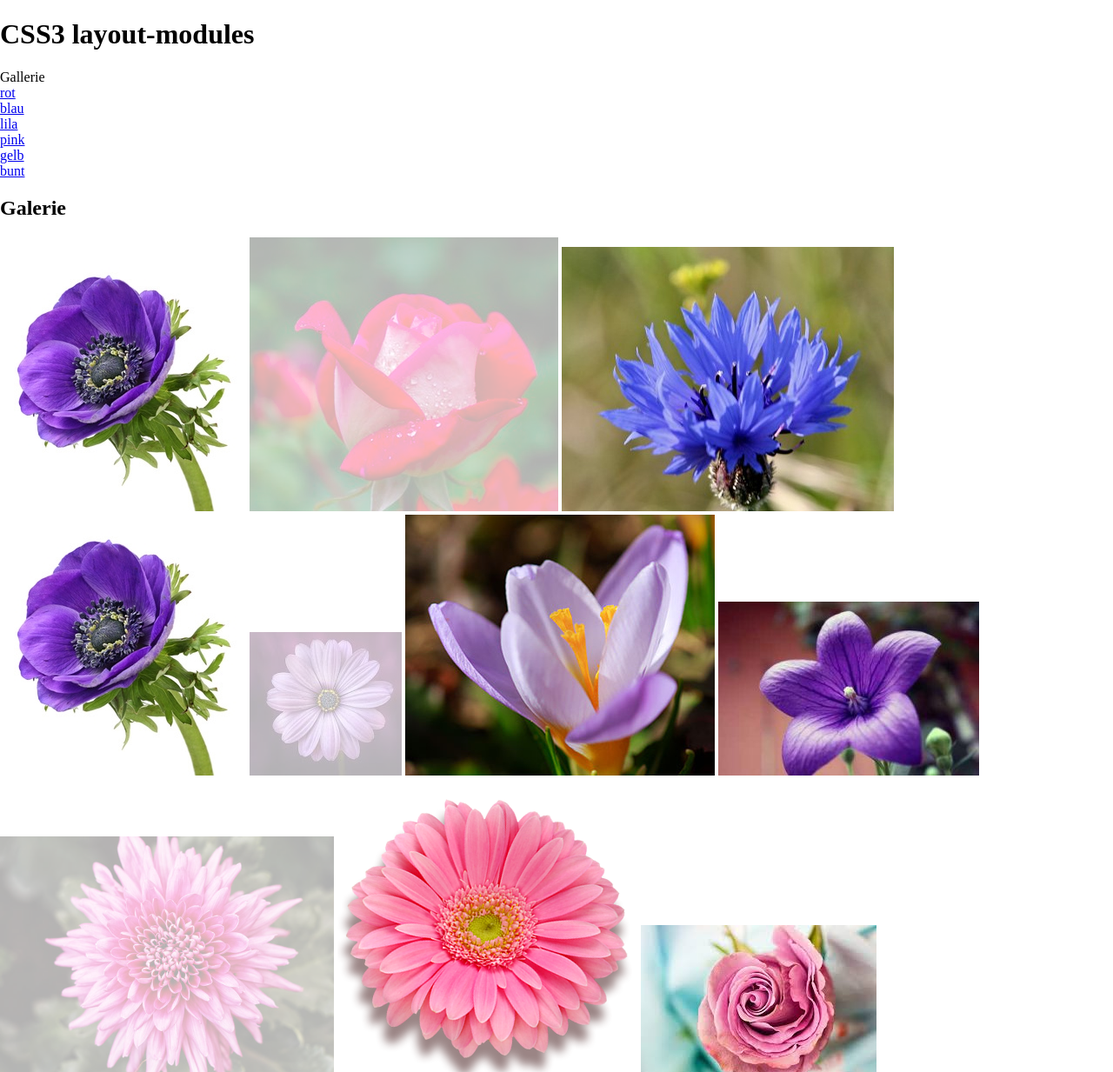
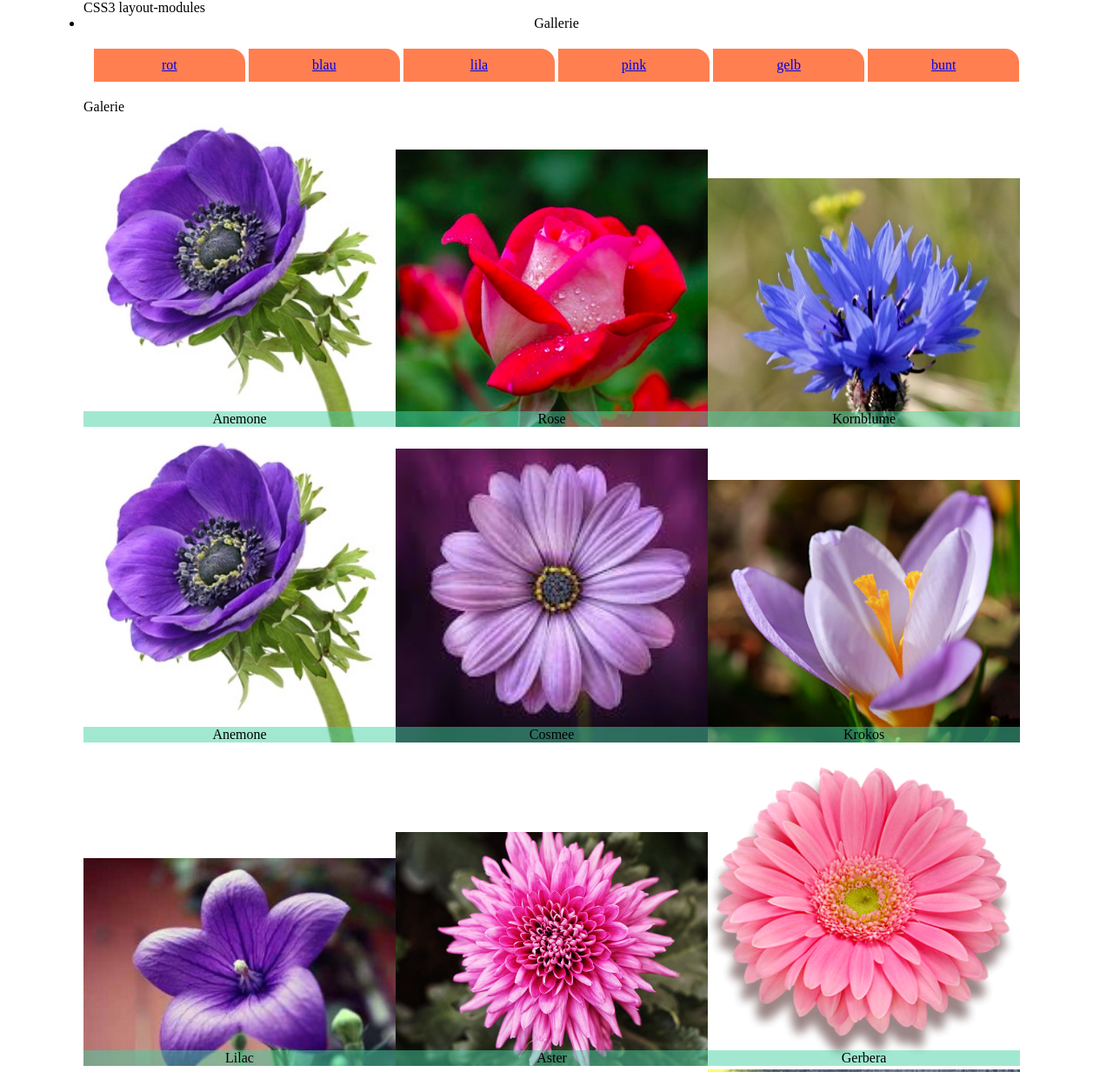
Before and after one commit to pzuschlag/beuth_frontend-design-web, a plain HTML site: page aufgabe3_CSS3_box-sizing, block, inline, float, position/blume.html in a window 1280 px wide. Shown: the top 1233 px of the page at 87% size. Drawn offline with Linux system fonts and the light colour scheme.

Commit message:
aufgabe3 - Aufgaben bearbeitet

```diff
--- a/aufgabe3_CSS3_box-sizing, block, inline, float, position/blume.html
+++ b/aufgabe3_CSS3_box-sizing, block, inline, float, position/blume.html
@@ -4,7 +4,6 @@
 <head>
     <meta charset="utf-8" />
     <title>aufgabe3</title>
-    <link rel="stylesheet" href="styles/styles.css">
     <link rel="stylesheet" href="styles/blockFloatPos.css">
 </head>
 
@@ -25,18 +24,54 @@
         <section>
             <h2>Galerie</h2>
             <div>
+                <div>
                     <img src="img/anemone.jpg" alt="Bild einer Anemone">
+                    <span>Anemone</span>
+                </div><!--
+            --><div>
                     <img src="img/rose1.jpg" alt="Bild einer Rose">
+                    <span>Rose</span>
+                </div><!--
+            --><div>
                     <img src="img/kornblume.jpg" alt="Bild einer Kornblume">
+                    <span>Kornblume</span>
+                </div><!--
+            --><div>
                     <img src="img/anemone.jpg" alt="Bild einer Anemone">
+                    <span>Anemone</span>
+                </div><!--
+            --><div>
                     <img src="img/cosmee.jpg" alt="Bild einer Cosmee">
+                    <span>Cosmee</span>
+                </div><!--
+            --><div>
                     <img src="img/krokos.jpg" alt="Bild einer Krokos">
+                    <span>Krokos</span>
+                </div><!--
+            --><div>
                     <img src="img/lilac.jpg" alt="Bild einer Lilac">
+                    <span>Lilac</span>
+                </div><!--
+            --><div>
                     <img src="img/aster.jpg" alt="Bild einer Aster">
+                    <span>Aster</span>
+                </div><!--
+            --><div>
                     <img src="img/gerbera.png" alt="Bild einer Gerbera">
+                    <span>Gerbera</span>
+                </div><!--
+            --><div>
                     <img src="img/rose2.jpg" alt="Bild einer Rose">
+                    <span>Rose</span>
+                </div><!--
+            --><div>
                     <img src="img/seeanemone.jpg" alt="Bild einer Seeanemone">
+                    <span>Seeanemone</span>
+                </div><!--
+            --><div>
                     <img src="img/colorful.jpg" alt="Bild einer bunten Blume">
+                    <span>Eine bunte Blume</span>
+                </div>
             </div>
         </section>
 
@@ -65,7 +100,7 @@
                 <h3>Die Blauen</h3>
                 <p>Wenn du vergnügt sein willst, umgib dich mit Freunden, wenn du glücklich sein willst, umgib dich mit
                     Blumen.</p>
-                <a href="#top" ></a>
+                <a href="#top"></a>
             </article>
 
             <article id="purple">
@@ -76,7 +111,7 @@
                     Glockenköarticlefchen heben muß, zu lauschen, es kann über die Wonnen der Rosenzeit gehen.
                     Erinnerung, Sehnsucht, Hoffnung sind die Begleiter der ersten Frühlingsboten und Sehnsucht beglückt
                     oft mehr als Besitz.</p>
-                <a href="#top" ></a>
+                <a href="#top"></a>
             </article>
 
             <article id="pink">
@@ -90,13 +125,13 @@
             <article id="yellow">
                 <h3> Die Gelben </h3>
                 <p>Blumen, die wir selten sehen, haben es uns angetan. Wir bewundern Orchideen und verachten Löwenzahn.</p>
-                <a href="#top" ></a>
+                <a href="#top"></a>
             </article>
 
             <article id="colorful">
                 <h3>Die Bunten</h3>
                 <p>Blumen müssen nicht schön sein. Sie sind es.</p>
-                <a href="#top" ></a>
+                <a href="#top"></a>
             </article>
 
         </section>
--- a/aufgabe3_CSS3_box-sizing, block, inline, float, position/styles/blockFloatPos.css
+++ b/aufgabe3_CSS3_box-sizing, block, inline, float, position/styles/blockFloatPos.css
@@ -6,41 +6,114 @@ padding, Grundgrößen Schrift, maximale oder minimale Größen.
 */
 
 /*Erklären Sie kurz, was die Eigenschaft box-sizing bewirkt. Auf welche anderen properties hat es eine Auswirkung?*/
+/*
+Die Eigenschaft box-sizing wird verwendet, um das Standard CSS Boxmodell zu verändern.
+Das Boxmodell wird dazu verwendet um Breiten und Höhen von Elementen zu berechnen.
+Werte:  * content-box
+        > Dies ist der Default-Wert. Die Eigenschaften Breite und Höhe ergben sich hierbei allein aus den Angaben des
+          Elements, border, margin und padding werden hierbei nicht berücksichctig.
+
+        * border-box
+        > Die Angaben für Höhe und Breite berücksichtigen hierbei auch die Werte für padding und border, die Angaben
+          für margin haben weiterhin keine Auswirkungen.
+*/
 
 /*Verwenden Sie den Wert border-box für box-sizing.*/
-
-
+* {
+    box-sizing: border-box;
+}
 
 /*reset*/
-
+* {
+    margin: 0;
+    padding: 0;
+    font-weight: inherit;
+    font-style: inherit;
+    font-size: 100%;
+    font-family: inherit;
+}
 
 /*
 Arrangieren Sie die Links nebeneinander über die Eigenschaft display: block|inline|inline-block
 Nehmen Sie für jedes <li> die größtmögliche Breite ein und verteilen Sie sie gleichmäßig über die gesamte Breite.
 Geben Sie eine Hintergrundfarbe für die <li> und runden Sie die rechte obere Ecke leicht ab.
 */
+ul {
+    text-align:center;
+}
 
-
+li:not(:first-child)  {
+    display: inline-block;
+    background-color: rgba(255, 127, 80);
+    border-radius: 0 1em 0 0;
+    width: 16%;
+    margin: 20px 0;
+    padding: 10px;
+}
 
 /*
 Legen Sie dasselbe Arrangement für die <li> fest, diesmal mit der Eigenschaft float.
 */
+/* ul {
+    text-align: center;
+}
+
+li:not(:first-child)  {
+    float: left;
+    background-color: rgba(255, 127, 80);
+    border-radius: 0 1em 0 0;
+    width: 16%;
+    margin: 20px 2px;
+    padding: 10px;
+    list-style: none;
+} */
 
 /*
 <img> sind inline-Elemente. Grundsätzlich können inline-Elemente keine Größenangaben annehmen.
-Warum geht das bei <img> aber doch?
+Warum geht das bei <img> aber doch? */
+/*
+Bei img handet es sich um eine sogenanntes "replaced inline element". Im Grunde ist es beides, bzw. genauer ist es ein
+"inline block" Element. Das bedeutet, dass es sich zwar inline wie Text verhält, aber trotzdem eine Breite und Höhe wie
+ein Blockelemente hat. In CSS besteht die Möglichkeit ein anzuzeigendes Element die Eigenschaft "Inline-Block" zu geben,
+um das Verhalten von Bildern zu replizieren.
 */
 
 /*
 position:
 Welche Werte gibt es, was bewirken sie?
 Erklären Sie kurz Wirkungsweise und Bezugspunkt.
+
+Die "position" Eigenschaft legt die Positionsart eines Elements fest.
+Für die Positionierung selbst werden die Eigenschaften top, right, bottom oder left verwendet.
+Position:   * static
+            > Default-Wert. Das Element befindet sich im normalen "Fluss". Die Eigenschaften top, right, bottom oder left
+              haben keine Auswirkungen.
+            * relative
+            > Relative positionierung in der document order. Das Element wird vom normalen Fluss aus verschoben und hat
+              keinen Einfluss auf andere Elemente, da an der ursprünglichen Position Platz gelassen wird.
+            * fixed
+            > Fixed im Viewport, hierbei handelt es sich auch um eine absolute positionierung. Die Verschiebung orientiert
+              sich am Viewport. Das Element wird aus dem normalen Fluss gelöst und bleibt auch beim Scrollen an seiner fest
+              definierten Position.
+            * absolute
+            > Absolute position im relativen Context. Das Element wird aus dem normalen Fluss gelöst und unabhängig verschoben.
+              Dabei können andere Elemente verdeckt werden. Diese verhalten sich so, als ob das Element nicht vorhanden wäre
+              und lassen keinen Platz für das Element.
+            * sticky
+            > Eine Mischung zwischen fixed und relative: Das Element wird vom normalen Fluss aus verschoben und hat keinen
+              Einfluss auf andere Elemente, solange es sich innerhalb des Viewports befindet. Sobald es sich ausserhalb befindet,
+              wird das Element aus dem normalen Fluss gelöst und bleibt so beim Scrollen an seiner fest definierten Position.
+            * inherit
+            > Der Wert wird vom Elternelement geerbt.
 */
 
 /*
 Ergänzen Sie das HTML-Dokument wie folgt:
 Jedes Blumenbild bekommt einen dazugehörigen Text mit dem Namen der Blume.
-Welches Element würden Sie verwenden? Warum?
+Welches Element würden Sie verwenden? Warum? */
+/*
+Hierfür bietet sich das <figcaption>-Element in Verbindung mit dem <figure>-Element als Container an. Das <figcaption>-Element
+wurde explizit für die Verwendung als Untertext bzw. Legende für solche Anwendungsfälle definiert.
 */
 
 /*
@@ -51,32 +124,80 @@ Möglicherweise benötigen Sie weitere Elemente im HTML-Dokument.
 Platzieren Sie jeweils zwei Bilder mit Text nebeneinander, über die größtmögliche Breite.
 */
 
+div > div {
+    position: relative;
+    width: 50%;
+    display: inline-block;
+    text-align: center;
+}
 
+img {
+    width: 100%
+}
+
+img + span {
+    position: absolute;
+    width: 100%;
+    background-color: hsla(160, 60%, 55%, 0.5);
+    left: 0;
+    bottom: 0;
+    margin-bottom: 4px;
+}
 
 /*
 Ist es möglich für alle Bilder die gleich Höhe zu erzwingen?
 */
-
+/*
+Ja - Aber schön ist das nicht!
+*/
 
 /*
 Legen Sie jeweils zwei Textabsätze mit Überschrift nebeneinander, in der größtmöglichen Breite.
 Verwenden Sie einmal display, und einmal float.
 Grenzen Sie die Texte durch Hintergrundfarben voneinander ab.
-Wie sieht es hier mit der Höhe aus?
+Wie sieht es hier mit der Höhe aus? */
+/*
+Nein, hier ist es nicht möglich bei allen Elementen die gleiche Höhe zu erzwingen. Wird dies versucht brechen die Elemente
+um und werden untereinander angeordent.
 */
+
+article:nth-child(odd) {
+    width: 50%;
+    float: left;
+    background-color: rgba(0, 100, 0);
+    /* height: 150px; */
+}
+
+article:nth-child(even) {
+    width: 50%;
+    display: inline-block;
+    background-color: rgba(255, 140, 0);
+    /* height: 150px */
+}
+
 
 /*
 Fixieren Sie die Navigation oben.
 Verwenden Sie einmal den Wert fixed und einmal den Wert sticky.
 */
-
-
+nav {
+    /* position: fixed; */
+    position: sticky;
+    top: 0;
+    z-index: 1;
+    width: 100%;
+    background-color: rgba(255, 255, 255);
+}
 
 /*
 Schreiben Sie ein media-Query für größere Auflösungen ab 1000px:
 Es passen jetzt drei Bilder nebeneinander.
 */
-
+@media (min-width: 1000px) {
+    div > div {
+        width: 33%;
+    }
+}
 
 /*
 Schreiben Sie ein weiteres media-Query für größere Auflösungen ab 1200px:
@@ -84,3 +205,10 @@ Der Body nimmt eine relative Breite von 85% ein und wird nicht größer als 1280
 Er ist mittig plaziert.
 Es passen immer noch drei Bilder und zwei Texte nebeneinander.
 */
+@media (min-width: 1200px) {
+    body {
+        width: 85%;
+        max-width: 1280px;
+        margin: auto;
+    }
+}
--- a/aufgabe3_CSS3_box-sizing, block, inline, float, position/styles/styles.css
+++ /dev/null
@@ -1,92 +0,0 @@
-/* CSS Reset & box-sizing */
-* {
-    margin: 0;
-    padding: 0;
-    font-weight: inherit;
-    font-style: inherit;
-    font-size: 100%;
-    font-family: inherit;
-
-    -moz-box-sizing: border-box;
-    -webkit-box-sizing: border-box;
-    box-sizing: border-box;
-}
-
-html, body{
-    /* font-family: sans-serif; */
-    font-size: 16px;
-}
-
-/* Schriften definieren */
-h1, h2, h3 {
-    display: block;
-    margin-left: 0;
-    margin-right: 0;
-    font-weight: bold;
-}
-
-h1 {
-
-    font-size: 2em;
-    margin-top: 0.67em;
-    margin-bottom: 0.67em;
-
-}
-
-h2 {
-    font-size: 1.5em;
-    margin-top: 0.83em;
-    margin-bottom: 0.83em;
-}
-
-h3 {
-    font-size: 1.17em;
-    margin-top: 1em;
-    margin-bottom: 1em;
-}
-
-/* Styles */
-img {
-    max-width: 30%;
-}
-
-img:nth-child(2),
-img:nth-child(3n+2) {
-    opacity: 0.3;
-}
-
-article:nth-child(even) {
-    text-align: right;
-}
-
-article:nth-child(3n+1) {
-    background-color: lightgray;
-}
-
-article:nth-child(3n+2) {
-    background-color: grey;
-}
-
-article:not(:last-child) {
-    margin: 3px 0px;
-    border-bottom: 1px solid black;
-}
-
-cite {
-    color: grey;
-}
-
-article a {
-    text-align: right;
-    display: block;
-}
-
-article a::after{
-    content: 'nach oben \2191';
-}
-
-@media (max-width: 800px) {
-    img {
-        max-width: 45%;
-    }
-}
```
Lines whose indentation alone changed are shown as unchanged.
